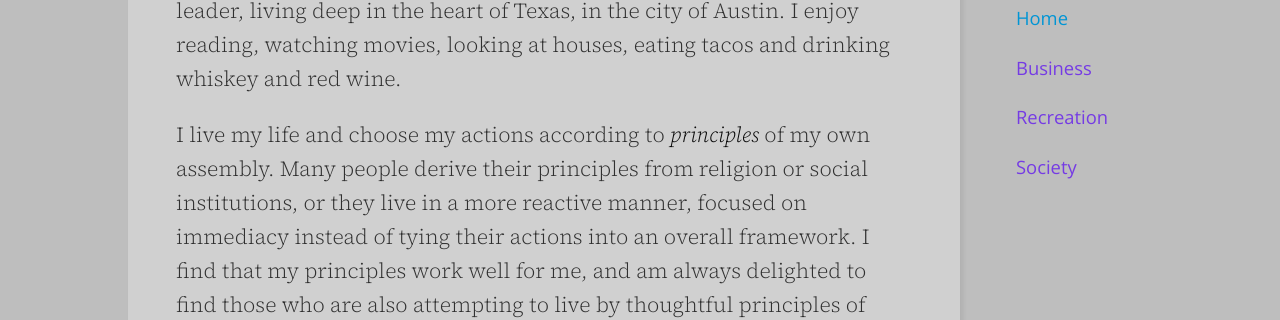
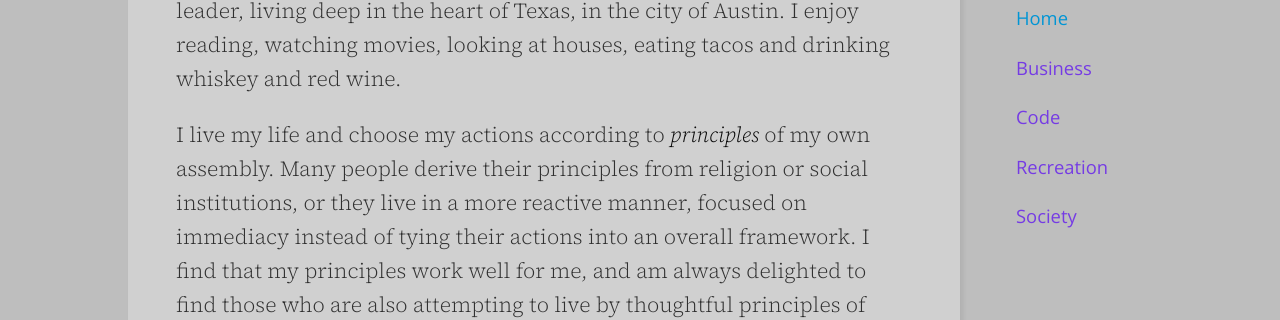
Before and after one commit to h3h/bradfordfults.com, a Jekyll site: the page built from index.html, in a window 1280 px wide. Shown: the part 298-618 px from the top of the page. Built offline with Jekyll 4.4.1, drawn with Linux system fonts in a browser that asks for light colours; some web fonts are replaced; the list of posts is cut into pages by our own code.

Commit message:
Add Code topic

```diff
--- a/_data/topics.yml
+++ b/_data/topics.yml
@@ -1,4 +1,5 @@
 '': Home
 business: Business
+code: Code
 recreation: Recreation
 society: Society
```
